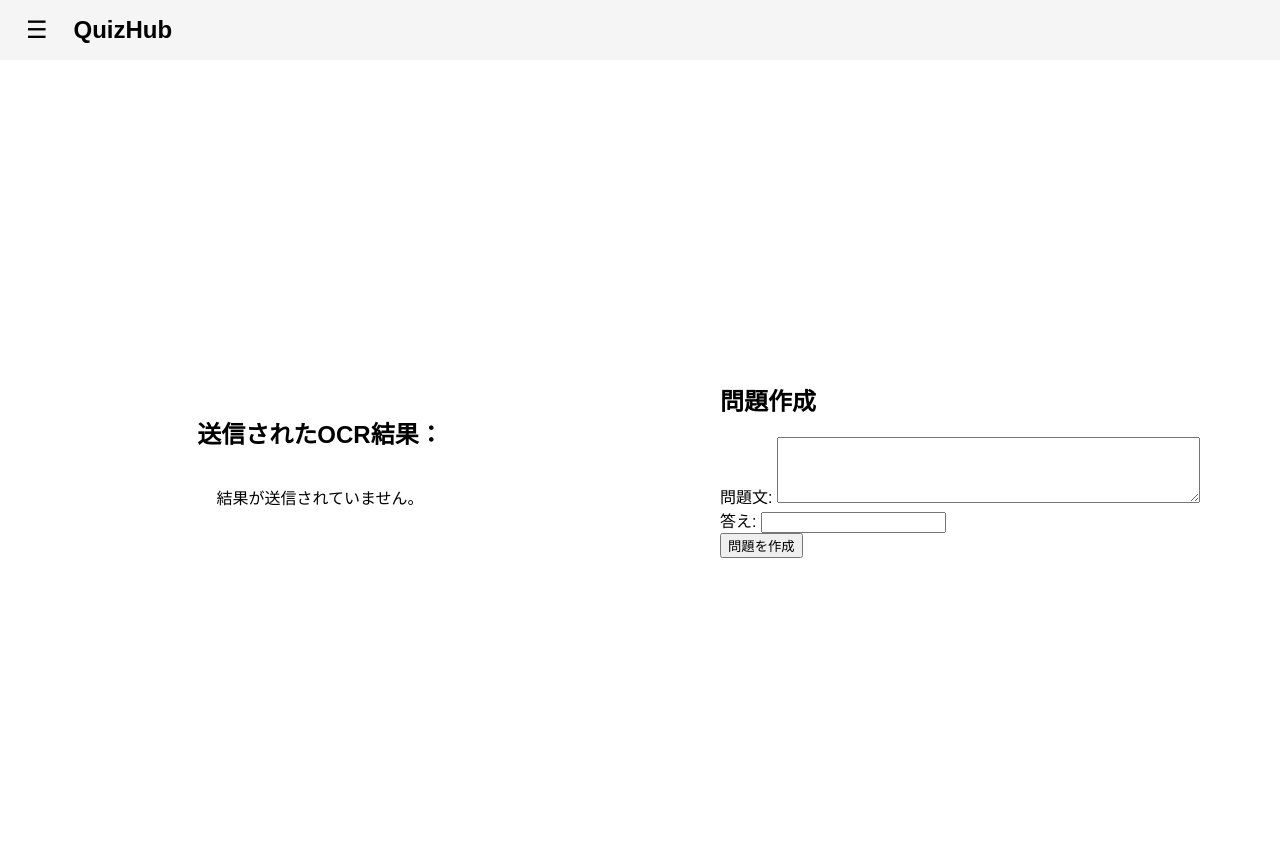
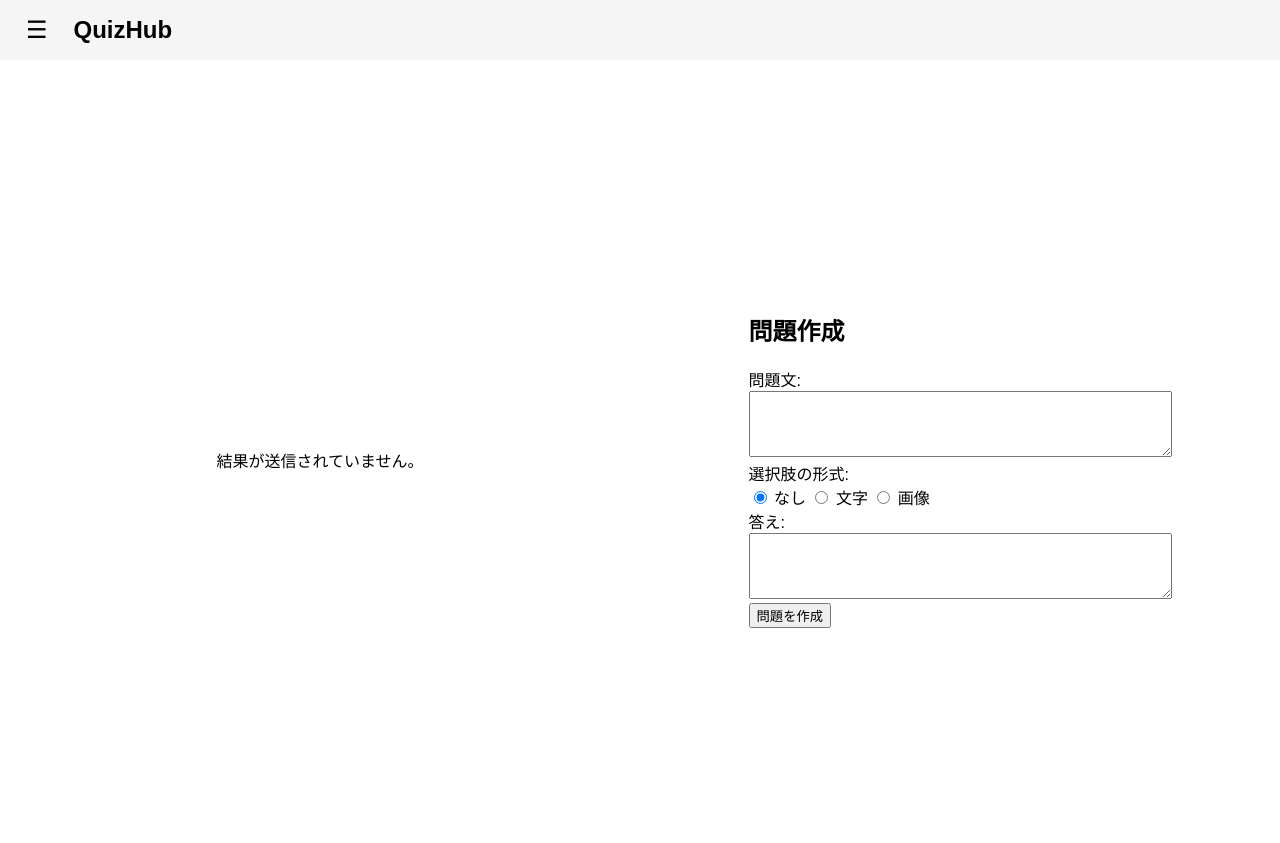
Before and after one commit to hori-moon/QuizHubProjects, a Django app: page /to_set_quiz/ in a window 1280 px wide. Shown: the top 843 px of the page. Run offline with Django 5.2, Linux system fonts and the light colour scheme.

Commit message:
選択肢追加

```diff
--- /dev/null
+++ b/static/js/to_set_quiz.js
@@ -0,0 +1,61 @@
+document.addEventListener("DOMContentLoaded", function () {
+    const loadingOverlay = document.getElementById("loading-overlay");
+
+    // ロード画面の表示・非表示を制御する関数
+    function showLoading() {
+        loadingOverlay.style.display = "flex";
+    }
+    function hideLoading() {
+        loadingOverlay.style.display = "none";
+    }
+
+    const questionTextarea = document.getElementById("question");
+    const choicesTextarea = document.getElementById("choices");
+    const answerTextarea = document.getElementById("answer");
+
+
+    // textarea の高さを自動調整する関数
+    function autoResizeTextarea(textarea) {
+        textarea.style.height = "auto";
+        textarea.style.height = textarea.scrollHeight + "px";
+    }
+
+    // questionTextarea の初期高さを設定
+    questionTextarea.addEventListener("input", function () {
+        autoResizeTextarea(questionTextarea);
+    });
+
+    // choicesTextarea の初期高さを設定
+    choicesTextarea.addEventListener("input", function () {
+        autoResizeTextarea(choicesTextarea);
+    });
+
+    // textarea の初期高さを設定
+    answerTextarea.addEventListener("input", function () {
+        autoResizeTextarea(answerTextarea);
+    });
+
+    const radioButtons = document.getElementsByName('choice_type');
+    const textGroup = document.getElementById('text_choices_group');
+    const imageGroup = document.getElementById('image_choices_group');
+
+    function updateChoiceInput() {
+        const selected = document.querySelector('input[name="choice_type"]:checked').value;
+
+        if (selected === 'none') {
+            textGroup.style.display = 'none';
+            imageGroup.style.display = 'none';
+        } else if (selected === 'text') {
+            textGroup.style.display = 'block';
+            imageGroup.style.display = 'none';
+        } else if (selected === 'image') {
+            textGroup.style.display = 'none';
+            imageGroup.style.display = 'block';
+        }
+    }
+
+    // 初期状態設定＋イベントリスナー登録
+    radioButtons.forEach(btn => btn.addEventListener('change', updateChoiceInput));
+    updateChoiceInput();  // 初期化
+
+});
--- a/templates/to_set_quiz.html
+++ b/templates/to_set_quiz.html
@@ -5,33 +5,57 @@
 
 <!-- CSS -->
 {% block extra_css %}
-    <link rel="stylesheet" href="{% static 'css/to_set_quiz.css' %}">
+<link rel="stylesheet" href="{% static 'css/to_set_quiz.css' %}">
 {% endblock %}
 
 <!-- JS -->
 {% block extra_js %}
-<!-- <script src="{% static 'js/to_text.js' %}"></script> -->
+<script src="{% static 'js/to_set_quiz.js' %}"></script>
 {% endblock %}
 
 <!-- メイン -->
 {% block content %}
 <div class="main-left">
-<h2>送信されたOCR結果：</h2>
-<p>{{ ocr_result|linebreaksbr|default:"結果が送信されていません。" }}</p>
-<!-- <pre>{{ ocr_result|default:"結果が送信されていません。" }}</pre> -->
+    <p>{{ ocr_result|linebreaksbr|default:"結果が送信されていません。" }}</p>
+    <!-- <pre>{{ ocr_result|default:"結果が送信されていません。" }}</pre> -->
 </div>
 <div class="main-right">
-    <form method="POST" action="{% url 'to_set_quiz' %}">
+    <form method="POST" action="{% url 'to_set_quiz' %}" enctype="multipart/form-data">
         {% csrf_token %}
         <h2>問題作成</h2>
+
         <div class="form-group">
-            <label for="question">問題文:</label>
+            <label for="question">問題文:</label><br>
             <textarea id="question" name="question" rows="4" cols="50" required></textarea>
         </div>
+
+        <!-- ラジオボタンで選択肢形式を選ぶ -->
         <div class="form-group">
-            <label for="answer">答え:</label>
-            <input type="text" id="answer" name="answer" required>
+            <label>選択肢の形式:</label><br>
+            <input type="radio" name="choice_type" value="none" id="choice_none" checked> <label
+                for="choice_none">なし</label>
+            <input type="radio" name="choice_type" value="text" id="choice_text"> <label for="choice_text">文字</label>
+            <input type="radio" name="choice_type" value="image" id="choice_image"> <label for="choice_image">画像</label>
         </div>
+
+        <!-- 選択肢（テキスト） -->
+        <div class="form-group" id="text_choices_group" style="display: none;">
+            <label for="choices">選択肢:</label><br>
+            <textarea id="choices" name="choices" rows="4" cols="50" placeholder="選択肢をカンマ区切りで入力してください。"></textarea>
+        </div>
+
+        <!-- 選択肢（画像） -->
+        <div class="form-group" id="image_choices_group" style="display: none;">
+            <label for="image_choices">選択肢画像:</label><br>
+            <input type="file" name="image_choices" id="image_choices" multiple accept="image/*">
+            <p style="font-size: 0.9em;">※複数画像を選択可能です。</p>
+        </div>
+
+        <div class="form-group">
+            <label for="answer">答え:</label><br>
+            <textarea id="answer" name="answer" rows="4" cols="50" required></textarea>
+        </div>
+
         <button type="submit">問題を作成</button>
     </form>
 </div>
```
